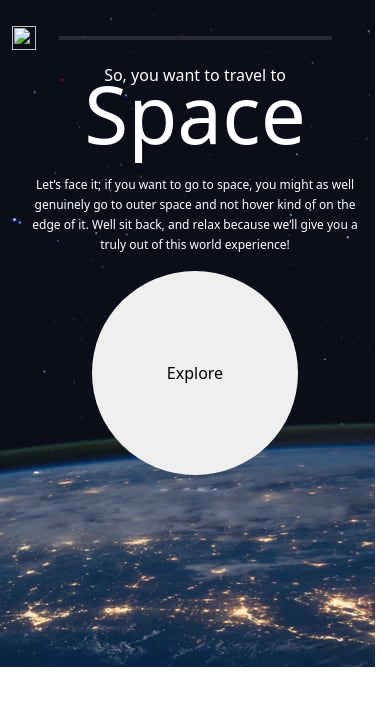
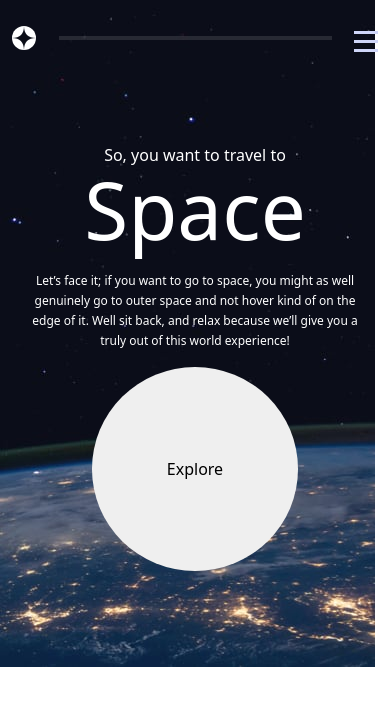
Before and after one commit to fibonacci001/space-tourism, a plain HTML site: page index.html in a window 390 px wide. Drawn offline with nearby package versions, Linux system fonts and the light colour scheme; a web font is replaced by a local one.

Commit message:
new Changes

```diff
--- a/index.html
+++ b/index.html
@@ -17,11 +17,11 @@
 <main>
   <nav class="container-fluid pt-3">
     <a href="index.html" class="">
-    <img src="../starter-code/assets/shared/logo.svg" alt="" class="square xyz-in my_logo" xyz="fade tall-25% duration-10 delay-5">
+    <img src="./assets/shared/logo.svg" alt="" class="square xyz-in my_logo" xyz="fade tall-25% duration-10 delay-5">
     </a>
     <hr class="lines">
     <div class="link-div navigation">
-      <img src="../starter-code/assets/shared/icon-close.svg" alt="" id="cancel">
+      <img src="./assets/shared/icon-close.svg" alt="" id="cancel">
 
       <ul class="my-uls " xyz="fade small duration-10 stagger">
         <li class="my_nav_linkss square xyz-in" ><a class="nav-link" href="#">00 Home</a> </li>
@@ -34,7 +34,7 @@
 
   </ul>
   </div>
-  <img src="../starter-code/assets/shared/icon-hamburger.svg" alt="" class="menu">
+  <img src="./assets/shared/icon-hamburger.svg" alt="" class="menu">
   </nav>
   <section>
   <div class="container body-content">
--- a/styles.css
+++ b/styles.css
@@ -349,14 +349,14 @@ h1 {
 
 h2 {
   font-size: 1rem;
-  margin-bottom: 1rem;
+  margin-bottom: 2rem;
 }
 body {
   background-image: url('./assets/home/background-home-mobile.jpg');
   background-repeat: no-repeat;
 }
 section {
-  margin-top: 1rem;
+  margin-top: 6rem;
 }
 .my_logo {
   width: 24px;
```
